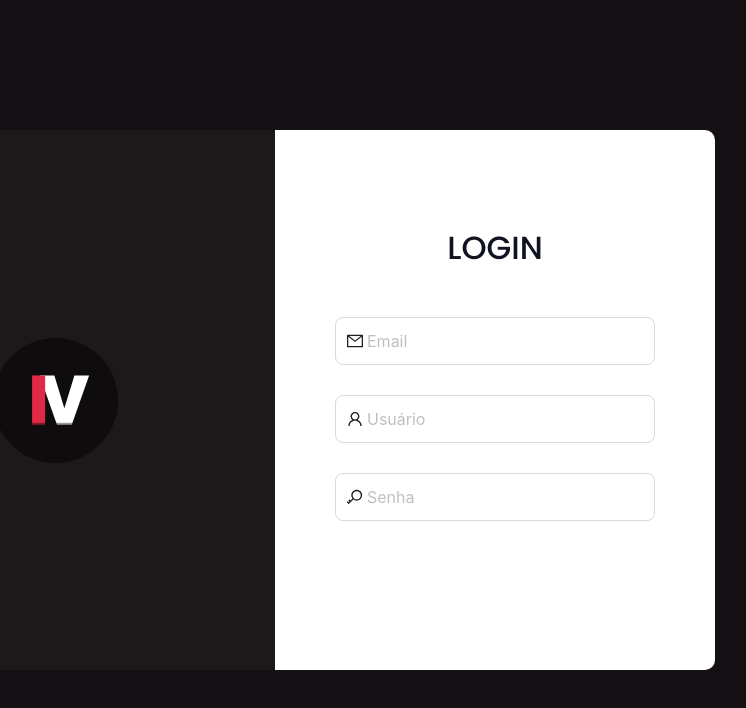
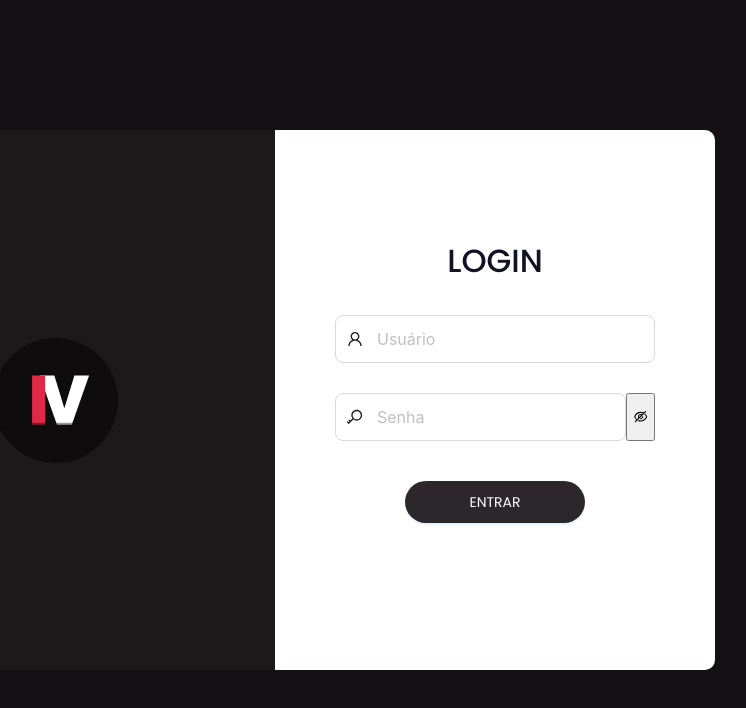
Before and after one commit to Ianvi1/FormTraining, a React (Vite) app: page / in a window 1280 px wide. Shown: the top 708 px of the page, without its empty margins (365-1111 px from the left). Built offline with nearby package versions, Linux system fonts and the light colour scheme.

Commit message:
adicionado os ajustes para os inputs e adicionando o componentente 'button' ao formulário

```diff
--- a/package.json
+++ b/package.json
@@ -11,6 +11,7 @@
   },
   "dependencies": {
     "antd": "^5.20.5",
+    "formv1": "file:",
     "react": "^18.3.1",
     "react-dom": "^18.3.1",
     "react-icons": "^5.3.0",
--- /dev/null
+++ b/src/assets/components/button.styles.ts
@@ -0,0 +1,16 @@
+import styled from 'styled-components';
+import { Button as AntdButton,} from 'antd';
+
+export const ButtonStyled = styled(AntdButton)`
+border-radius: 24px !important;
+width: 180px;
+height: 42px;
+text-transform: uppercase;
+font-family: 'Poppins';
+background-color: #2c272b !important;
+&:hover{
+background-color: #8f8f8f!important;
+
+}
+
+`;
--- /dev/null
+++ b/src/assets/components/button.tsx
@@ -0,0 +1,11 @@
+import { Flex } from 'antd';
+import { ButtonStyled } from './button.styles';
+
+export const ButtonComponent = () => {
+return (
+<Flex gap="small" wrap>
+<ButtonStyled type="primary">Entrar</ButtonStyled>
+</Flex>
+);
+
+};
--- a/src/assets/components/input.styles.ts
+++ b/src/assets/components/input.styles.ts
@@ -6,8 +6,11 @@ interface BoxInputProps {
 }
 
 export const InputStyled = styled(AntdInput)`
+::placeholder {
+padding-left: 10px !important;
 
-`
+}
+  `
 
 export const BoxInput = styled.div<BoxInputProps>`
    width: 20rem; /* Equivalente a w-60 */
@@ -16,5 +19,6 @@ export const BoxInput = styled.div<BoxInputProps>`
   display: flex;
   border-radius: 0.75rem; /* Equivalente a rounded-xl */
   margin-top: 30px;
-  bottom: 20px;
+  bottom: 40px;
+  font-family: 'Poppins';
   `;
--- a/src/assets/components/input.tsx
+++ b/src/assets/components/input.tsx
@@ -1,20 +1,37 @@
 import { BoxInput, InputStyled } from './input.styles';
+import { useState } from 'react';
+import { EyeOutlined, EyeInvisibleOutlined } from '@ant-design/icons';
 
 interface InputProps {
   icon?: React.ReactNode;
   user?: string;
   placeholder?: string;
   margin?: string;
-
+  type?: string;
+  showPassword?: boolean;
 }
 
+const InputComponent = ({ icon, type = 'text', placeholder, margin, user, ...props }: InputProps) => {
+  const [isPasswordVisible, setIsPasswordVisible] = useState(false);
 
-const InputComponent = ({icon, placeholder, margin, user,  ...props}: InputProps) => {
+  const inputType = type === 'password' ? (isPasswordVisible ? 'text' : 'password') : type;
+
   return (
-    <BoxInput  margin={margin}>
-      <InputStyled  size="large" placeholder={placeholder} {...props} prefix={icon} />
-      </BoxInput>
-  )
-}
+    <BoxInput margin={margin}>
+      <InputStyled
+        size="large"
+        placeholder={placeholder}
+        {...props}
+        prefix={icon}
+        type={inputType}
+      />
+      {type === 'password' && (
+        <button onClick={() => setIsPasswordVisible(!isPasswordVisible)}>
+          {isPasswordVisible ? <EyeOutlined /> : <EyeInvisibleOutlined />}
+        </button>
+      )}
+    </BoxInput>
+  );
+};
 
 export default InputComponent;
--- a/src/assets/models/login/LoginScreen.tsx
+++ b/src/assets/models/login/LoginScreen.tsx
@@ -1,7 +1,8 @@
+import { ButtonComponent } from "../../components/button";
 import InputComponent from "../../components/input";
 import SVGlogo from "../../styles/icons/logo";
 import { ContainerLoginScreen, ContainerLogoScreen, InputAreaLoginScreen, TitleLoginScreen } from "../../styles/LoginScreen.styles";
-import { UserOutlined, MailOutlined, KeyOutlined } from '@ant-design/icons';
+import { UserOutlined, KeyOutlined } from '@ant-design/icons';
 
 const LoginScreen = () => {
   return (
@@ -11,9 +12,9 @@ const LoginScreen = () => {
       </ContainerLogoScreen>
       <InputAreaLoginScreen>
       <TitleLoginScreen>Login</TitleLoginScreen>
-      <InputComponent placeholder="Email" icon={<MailOutlined/>} />
-      <InputComponent placeholder="Usuário" icon={<UserOutlined/>}/>
-      <InputComponent placeholder="Senha" icon={<KeyOutlined/>}/>
+      <InputComponent type="text" placeholder="Usuário" icon={<UserOutlined />} />
+      <InputComponent type="password" placeholder="Senha" icon={<KeyOutlined />} />
+      <ButtonComponent/>
       </InputAreaLoginScreen>
     </ContainerLoginScreen>
 
--- a/src/assets/styles/LoginScreen.styles.ts
+++ b/src/assets/styles/LoginScreen.styles.ts
@@ -32,7 +32,7 @@ export const TitleLoginScreen = styled.div`
   text-transform: uppercase;
   font-weight: 500;
   position: relative;
-  top: -35px;
+  top: -40px;
 `;
 
 export const InputAreaLoginScreen = styled.div`
```
Also changed, not shown: 1 other file (tests, documents, lock files or other folders).
